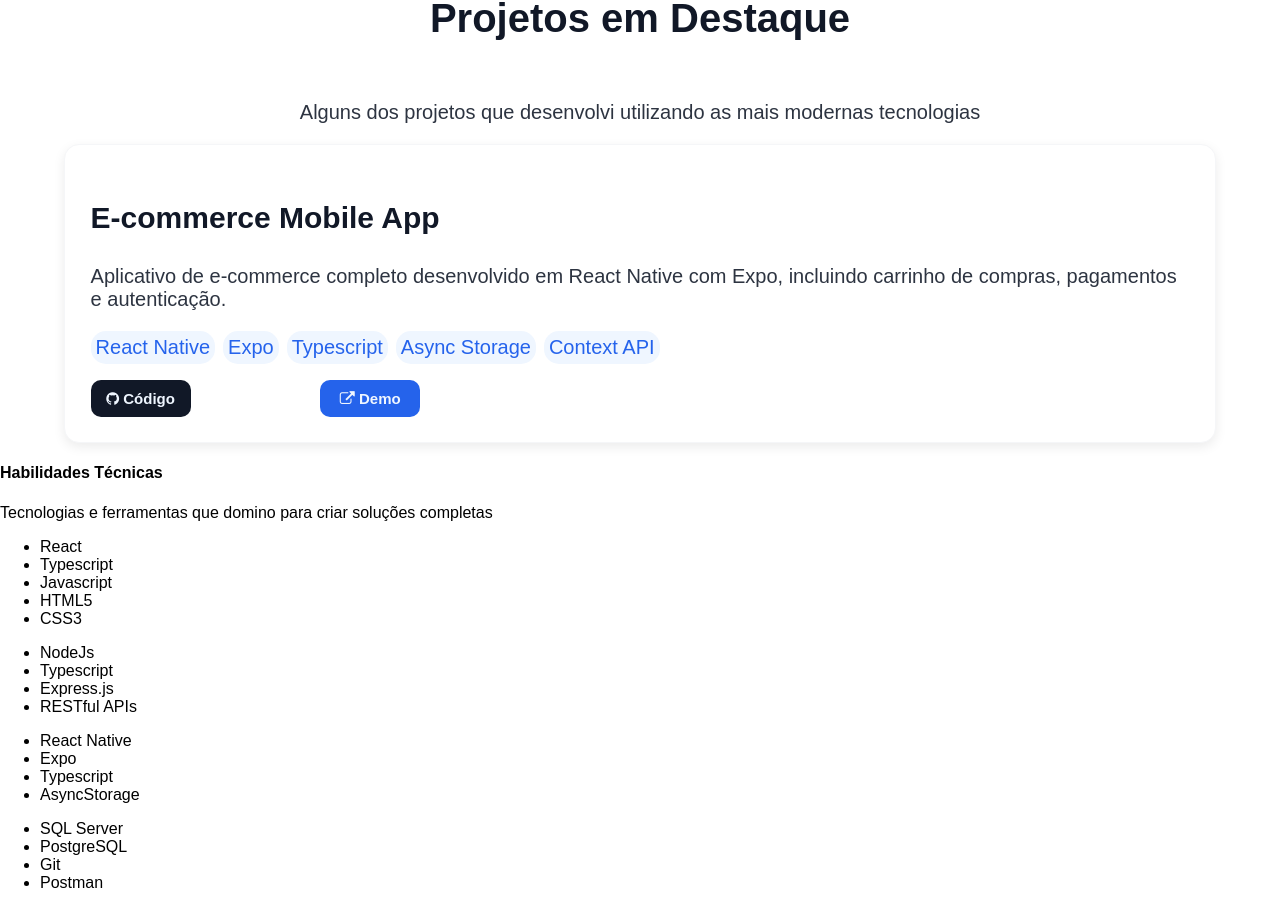
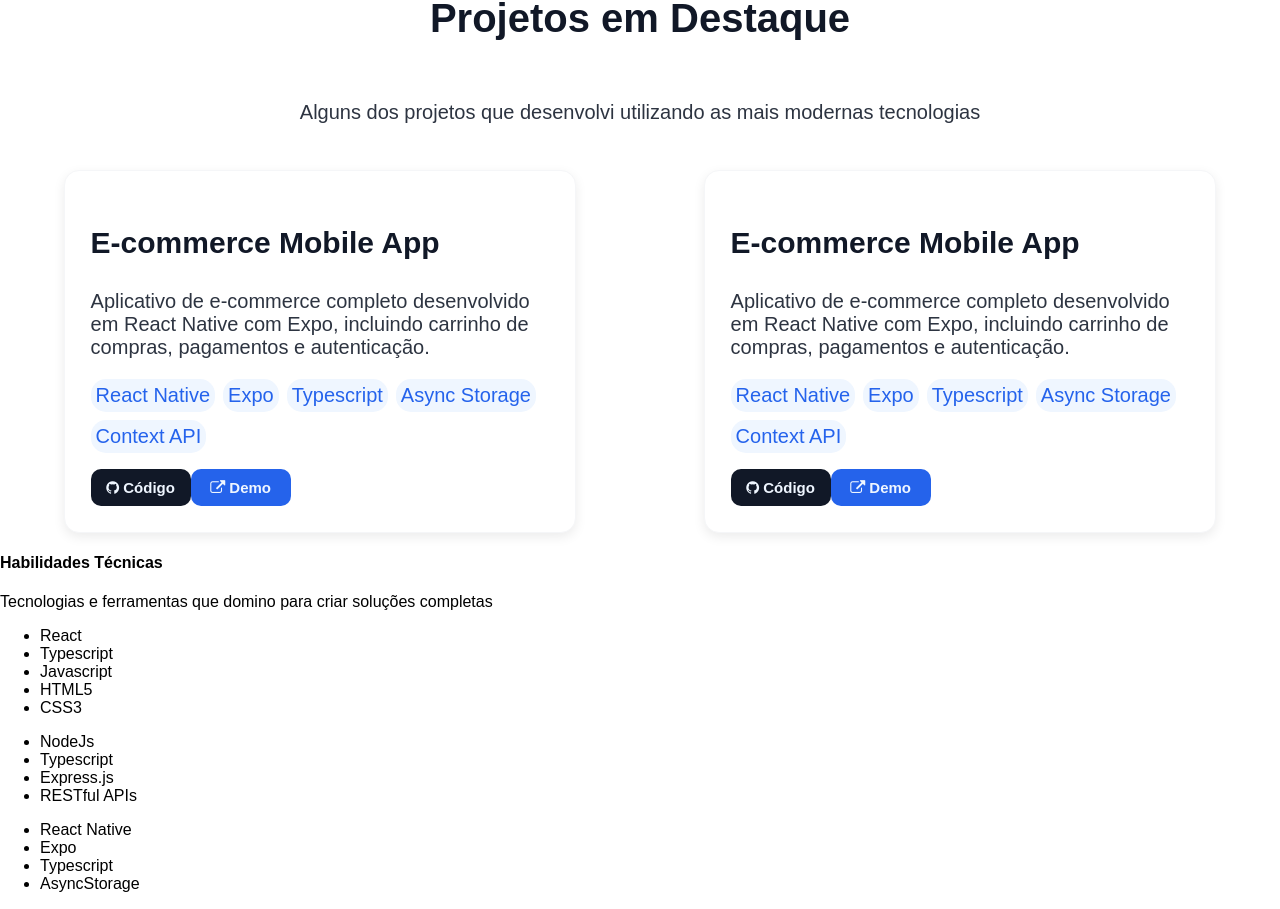
Before and after one commit to gabrielmdss/portfolio, an Angular app: page / in a window 1280 px wide. Shown: the part 811-1720 px from the top of the page. Built offline with nearby package versions, Linux system fonts and the light colour scheme.

Commit message:
style: ajusta cards do projeto em quantidade

```diff
--- a/src/components/body/components/projetos/projetos.component.css
+++ b/src/components/body/components/projetos/projetos.component.css
@@ -15,9 +15,17 @@
   text-align: center;
 }
 
+.card-container {
+  flex-direction: row;
+  display: flex;
+  margin-top: 2%;
+  justify-content: space-around;
+}
+
 .card {
   background-color: #ffffff;
   border: 1px solid #f5f6f8;
+  max-width: 800px;
   margin: 0 5% 0 5%;
   border-radius: 15px;
   padding: 2%;
@@ -62,7 +70,7 @@
   font-weight: 500;
 }
 .card-buttons {
-  width: 30%;
+  max-width: 40%;
   flex-direction: row;
   display: flex;
   justify-content: space-between;
--- a/src/components/body/components/projetos/projetos.component.html
+++ b/src/components/body/components/projetos/projetos.component.html
@@ -3,6 +3,32 @@
   <p class="descricao">
     Alguns dos projetos que desenvolvi utilizando as mais modernas tecnologias
   </p>
+  <div class="card-container">
+    <div class="card">
+      <p class="card-title">E-commerce Mobile App</p>
+      <p class="card-descricao">
+        Aplicativo de e-commerce completo desenvolvido em React Native com Expo,
+        incluindo carrinho de compras, pagamentos e autenticação.
+      </p>
+      <ul class="card-list">
+        <ul class="card-list">
+          <li class="card-list-item">React Native</li>
+          <li class="card-list-item">Expo</li>
+          <li class="card-list-item">Typescript</li>
+          <li class="card-list-item">Async Storage</li>
+          <li class="card-list-item">Context API</li>
+        </ul>
+      </ul>
+      <div class="card-buttons">
+        <button class="github-button">
+          <i class="fa fa-github"></i>
+          Código
+        </button>
+        <button class="demo-button">
+          <i class="fa fa-external-link"></i> Demo
+        </button>
+      </div>
+    </div>
     <div class="card">
       <p class="card-title">E-commerce Mobile App</p>
       <p class="card-descricao">
@@ -29,3 +55,4 @@
       </div>
     </div>
   </div>
+</div>
```
Lines whose indentation alone changed are shown as unchanged.
